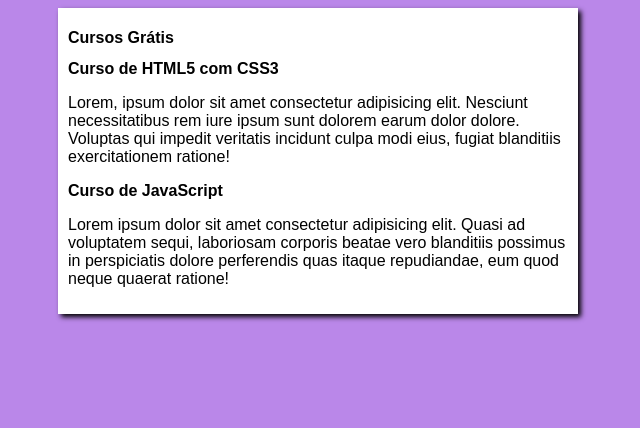
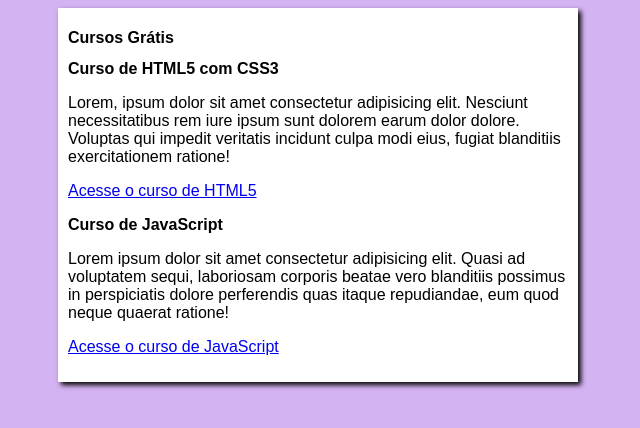
Before and after one commit to JackieChun12/projeto-site, a plain HTML site: page index.html in a window 1280 px wide. Shown: the whole page, without its empty margins (322-962 px from the left). Drawn offline with Linux system fonts and the light colour scheme.

Commit message:
Alterações feitas

```diff
--- a/estilos/styles.css
+++ b/estilos/styles.css
@@ -4,7 +4,7 @@
 }
 
 body{
-    background-color: rgb(186, 135, 233);
+    background-color: rgb(212, 179, 243);
 }
 
 main{
--- a/index.html
+++ b/index.html
@@ -14,10 +14,12 @@
         <article>
             <h2>Curso de HTML5 com CSS3</h2>
             <p>Lorem, ipsum dolor sit amet consectetur adipisicing elit. Nesciunt necessitatibus rem iure ipsum sunt dolorem earum dolor dolore. Voluptas qui impedit veritatis incidunt culpa modi eius, fugiat blanditiis exercitationem ratione!</p>
+            <p><a href="curso-html.html">Acesse o curso de HTML5</a></p>
         </article>
         <article>
             <h2>Curso de JavaScript</h2>
             <p>Lorem ipsum dolor sit amet consectetur adipisicing elit. Quasi ad voluptatem sequi, laboriosam corporis beatae vero blanditiis possimus in perspiciatis dolore perferendis quas itaque repudiandae, eum quod neque quaerat ratione!</p>
+            <p><a href="curso-javascript.html">Acesse o curso de JavaScript</a></p>
         </article>
     </main>
 </body>
```
